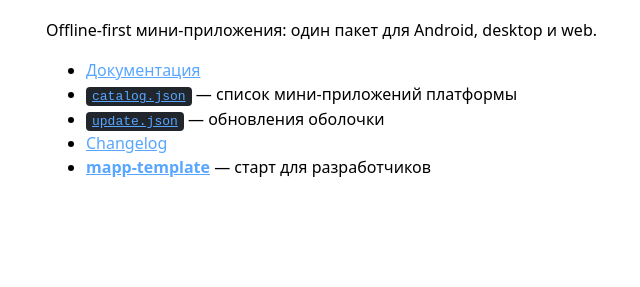
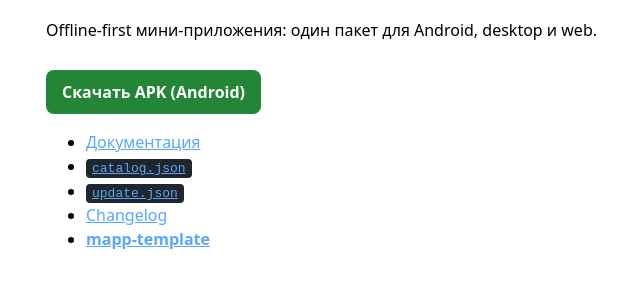
Before and after one commit to mapphub/mapphub.github.io, a plain HTML site: page index.html in a window 1280 px wide. Shown: the part 91-378 px from the top of the page, without its empty margins (234-874 px from the left). Drawn offline with Linux system fonts and the light colour scheme.

Commit message:
feat: downloads page + update.json for Pages APK

```diff
--- a/index.html
+++ b/index.html
@@ -9,17 +9,24 @@
     body { max-width: 720px; margin: 40px auto; padding: 0 16px; line-height: 1.5; }
     a { color: #58a6ff; }
     code { background: #21262d; padding: 2px 6px; border-radius: 4px; }
+    .btn {
+      display: inline-block; margin-top: 12px; padding: 10px 16px;
+      background: #238636; color: #fff; text-decoration: none; border-radius: 8px; font-weight: 600;
+    }
   </style>
 </head>
 <body>
   <h1>Mapphub</h1>
   <p>Offline-first мини-приложения: один пакет для Android, desktop и web.</p>
+  <p>
+    <a class="btn" href="downloads/mini-apps-shell.apk">Скачать APK (Android)</a>
+  </p>
   <ul>
     <li><a href="docs/">Документация</a></li>
-    <li><a href="catalog.json"><code>catalog.json</code></a> — список мини-приложений платформы</li>
-    <li><a href="update.json"><code>update.json</code></a> — обновления оболочки</li>
+    <li><a href="catalog.json"><code>catalog.json</code></a></li>
+    <li><a href="update.json"><code>update.json</code></a></li>
     <li><a href="CHANGELOG.md">Changelog</a></li>
-    <li><a href="https://github.com/mapphub/mapp-template"><strong>mapp-template</strong></a> — старт для разработчиков</li>
+    <li><a href="https://github.com/mapphub/mapp-template"><strong>mapp-template</strong></a></li>
   </ul>
 </body>
 </html>
```
Also changed, not shown: update.json (+5 -6 lines), 1 other file.
